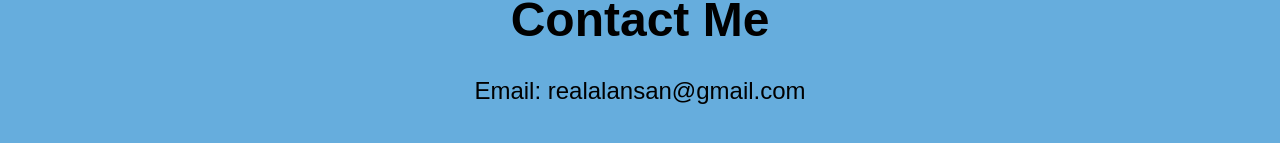
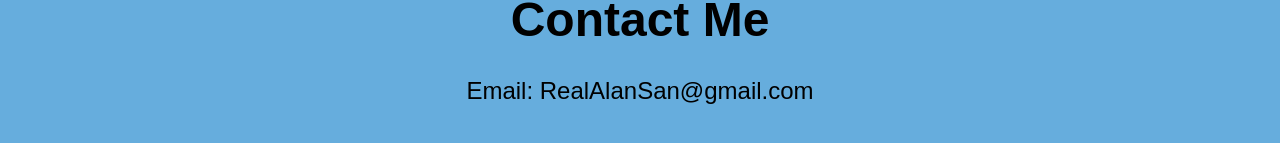
Before and after one commit to CodeAlanSanchez/portfolio, a plain HTML site: page index.html in a window 1280 px wide. Shown: the part 3078-3221 px from the top of the page. Drawn offline with Linux system fonts and the light colour scheme.

Commit message:
Fix capitalization

```diff
--- a/index.html
+++ b/index.html
@@ -116,7 +116,7 @@
         <div id="contact" class="contact">
             <div>
                 <h3>Contact Me</h3>
-                <h6>Email: realalansan@gmail.com</h6>
+                <h6>Email: RealAlanSan@gmail.com</h6>
             </div>
         </div>
     </main>
```
